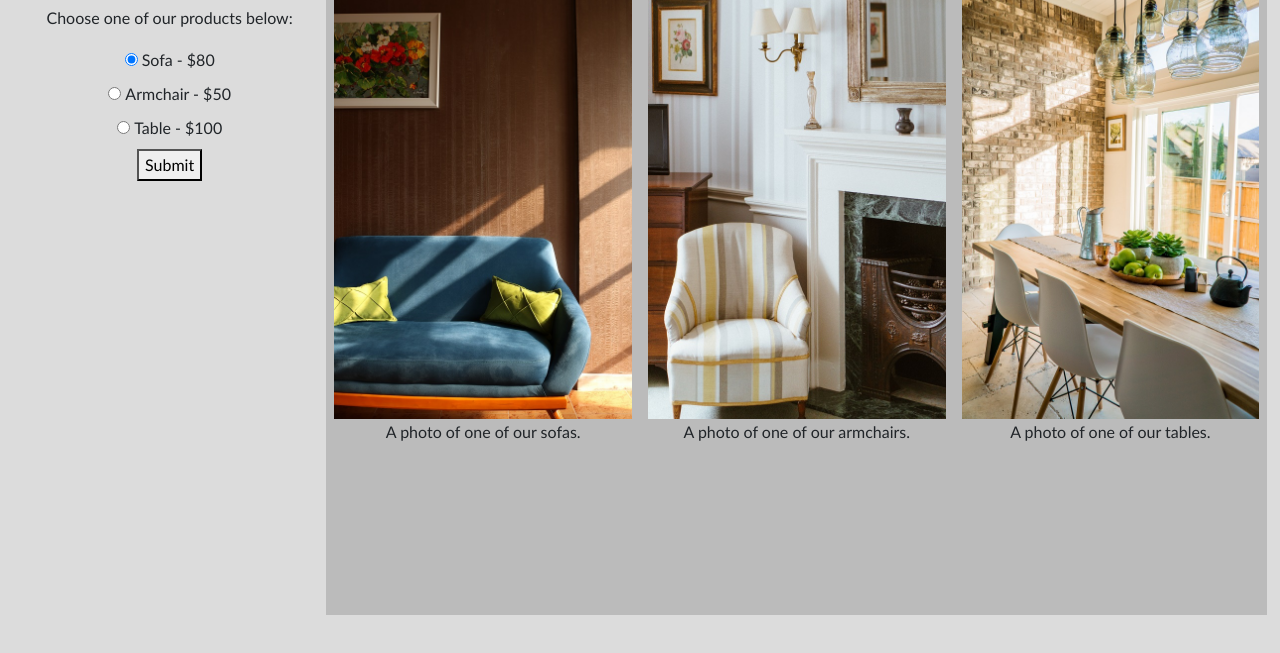
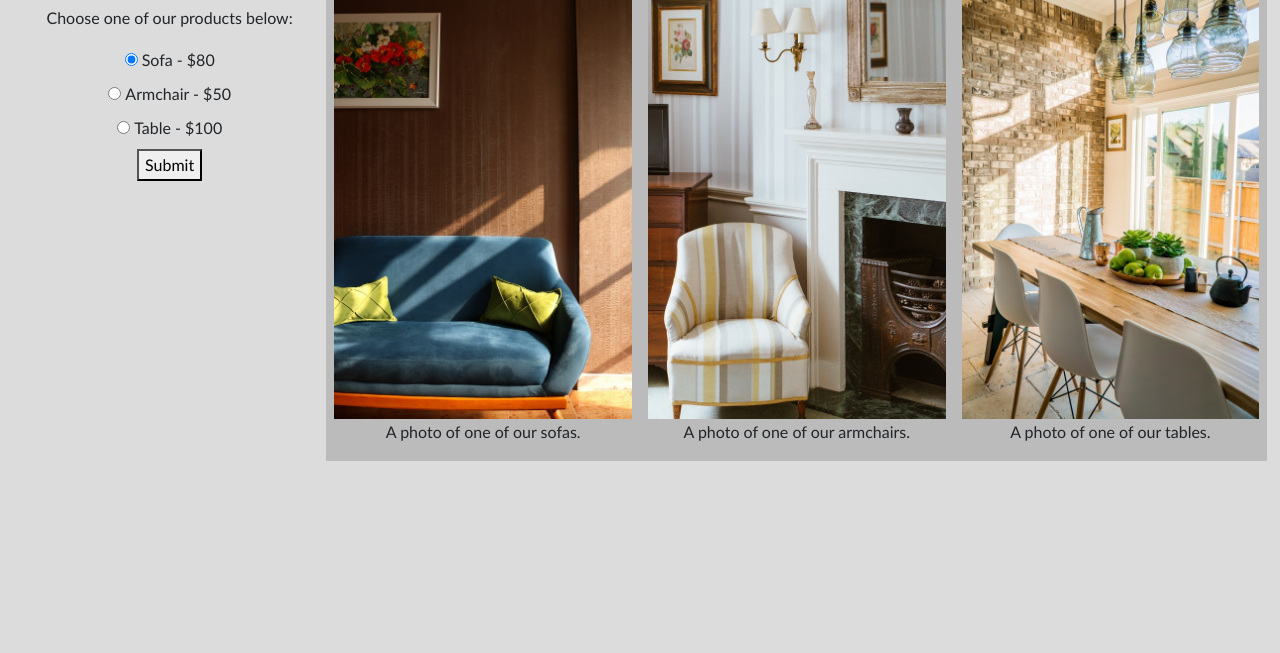
Before and after one commit to igl-myrick/furniture-store, a plain HTML site: page index.html in a window 1280 px wide. Shown: the part 71-724 px from the top of the page. Drawn offline with Linux system fonts and the light colour scheme.

Commit message:
fix display bug with styling

```diff
--- a/css/styles.css
+++ b/css/styles.css
@@ -26,7 +26,7 @@ h1 {
   padding-right: 8px;
   padding-top: 24px;
   background-color: #bbbbbb;
-  height: 666px;
+  height: 66%;
 }
 
 img {
```
